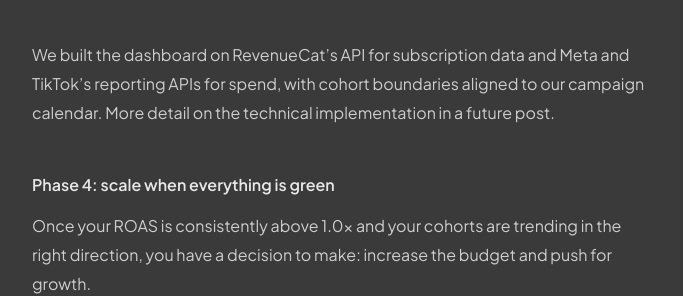
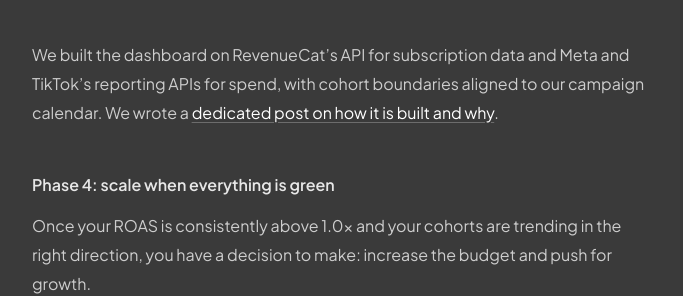
Before and after one commit to Zebra-Rodeo/zebra-rodeo.github.io, a Jekyll site: the page built from _posts/2026-03-24-paid-acquisition-mobile-apps.md, in a window 1280 px wide and 900 px high, scrolled down 6810 px. Shown: the part 216-512 px from the top of the window, without its empty margins (298-981 px from the left). Built offline with Jekyll 4.4.1, drawn with Linux system fonts in a browser that asks for light colours.

Commit message:
feat: link to dashboard article from paid acquisition post

```diff
--- a/_posts/2026-03-24-paid-acquisition-mobile-apps.md
+++ b/_posts/2026-03-24-paid-acquisition-mobile-apps.md
@@ -112,7 +112,7 @@ Here is what a recent Provenance cohort looks like in our dashboard, Mar 9 to Ma
 <figcaption>Three consecutive weekly cohorts on Provenance. Mar 9–15 (16 days old): €2,174 spend, predicted ROAS 0.56x as trials are still settling. Mar 16–22 (9 days old): €2,634 spend, predicted 0.69x. Mar 23–24 (2 days old): €207 spend, predicted 1.01x — barely launched.</figcaption>
 </figure>
 
-We built the dashboard on RevenueCat's API for subscription data and Meta and TikTok's reporting APIs for spend, with cohort boundaries aligned to our campaign calendar. More detail on the technical implementation in a future post.
+We built the dashboard on RevenueCat's API for subscription data and Meta and TikTok's reporting APIs for spend, with cohort boundaries aligned to our campaign calendar. We wrote a [dedicated post on how it is built and why](/blog/building-our-roas-dashboard/).
 
 ### Phase 4: scale when everything is green
 
```
